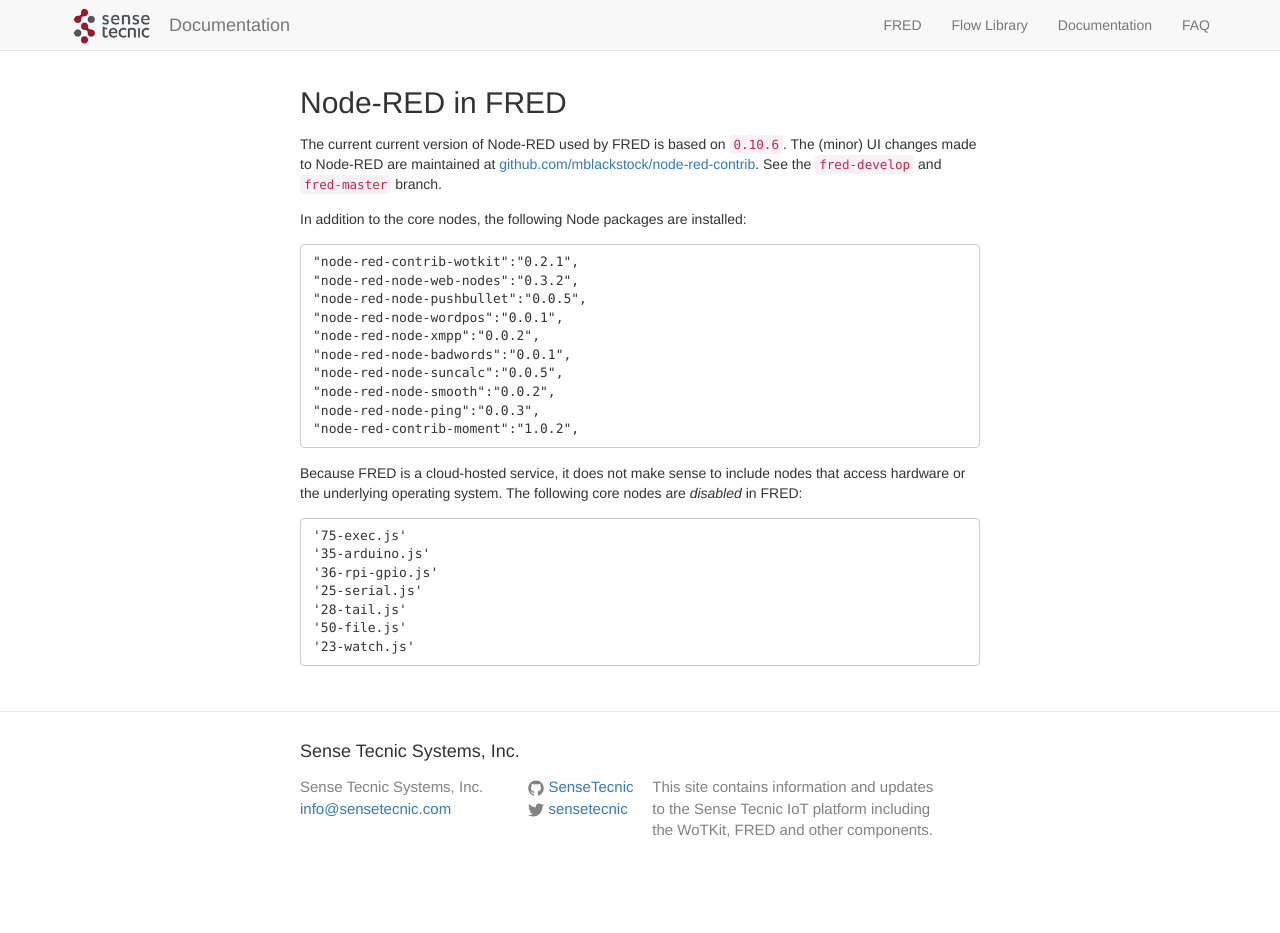
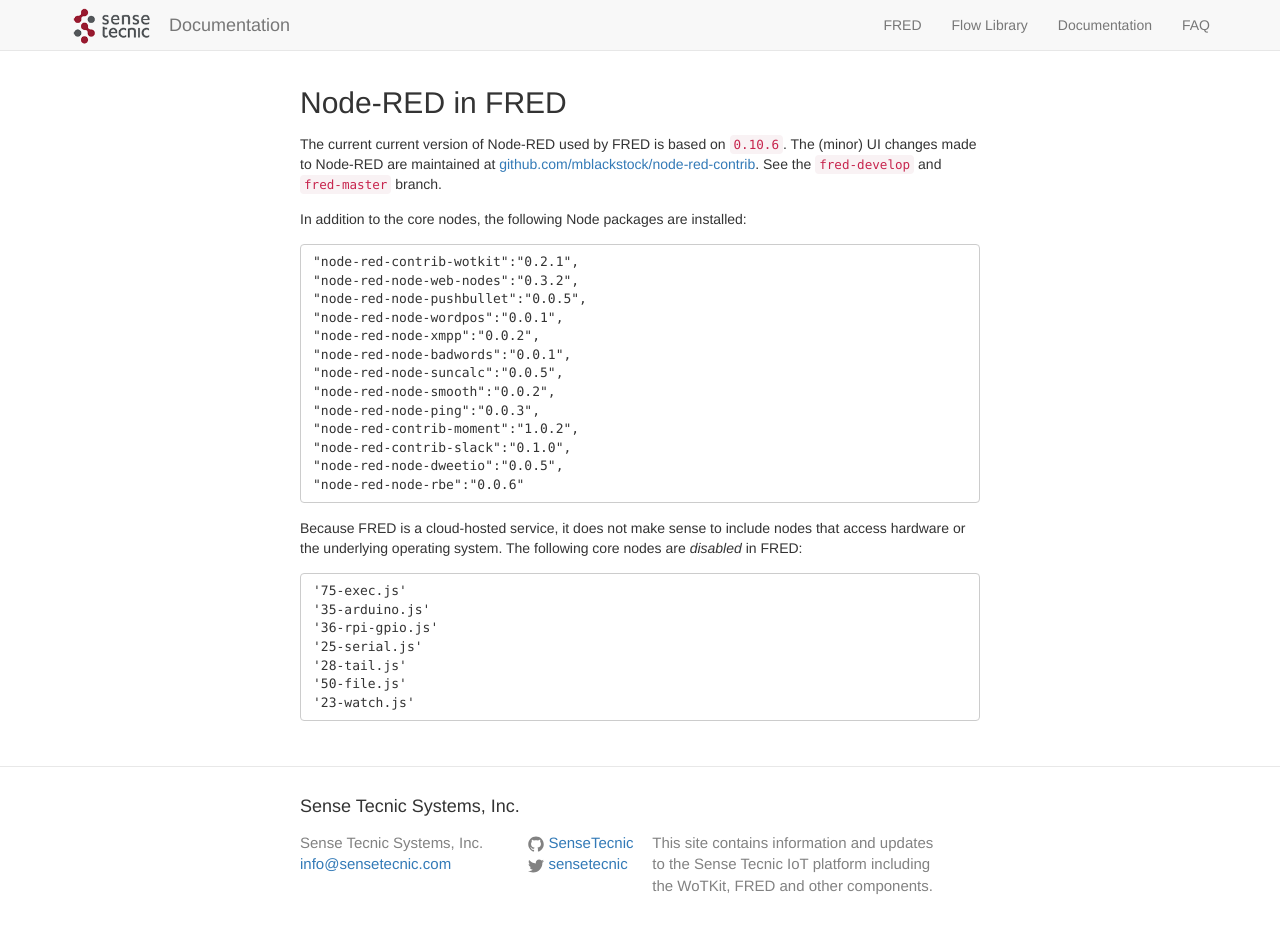
Before and after one commit to SenseTecnic/SenseTecnic.github.io, a Jekyll site: the page built from fred/nodered.md, in a window 1280 px wide and 956 px high. Shown: the top 933 px of the window. Built offline with Jekyll 4.4.1, drawn with Linux system fonts in a browser that asks for light colours.

Commit message:
added installed nodes to list

```diff
--- a/fred/nodered.md
+++ b/fred/nodered.md
@@ -18,6 +18,9 @@
     "node-red-node-smooth":"0.0.2",
     "node-red-node-ping":"0.0.3",
     "node-red-contrib-moment":"1.0.2",
+    "node-red-contrib-slack":"0.1.0",
+    "node-red-node-dweetio":"0.0.5",
+    "node-red-node-rbe":"0.0.6"
 
 Because FRED is a cloud-hosted service, it does not make sense to include nodes that access hardware or the underlying operating system.  The following core nodes are *disabled* in FRED:
 
```
